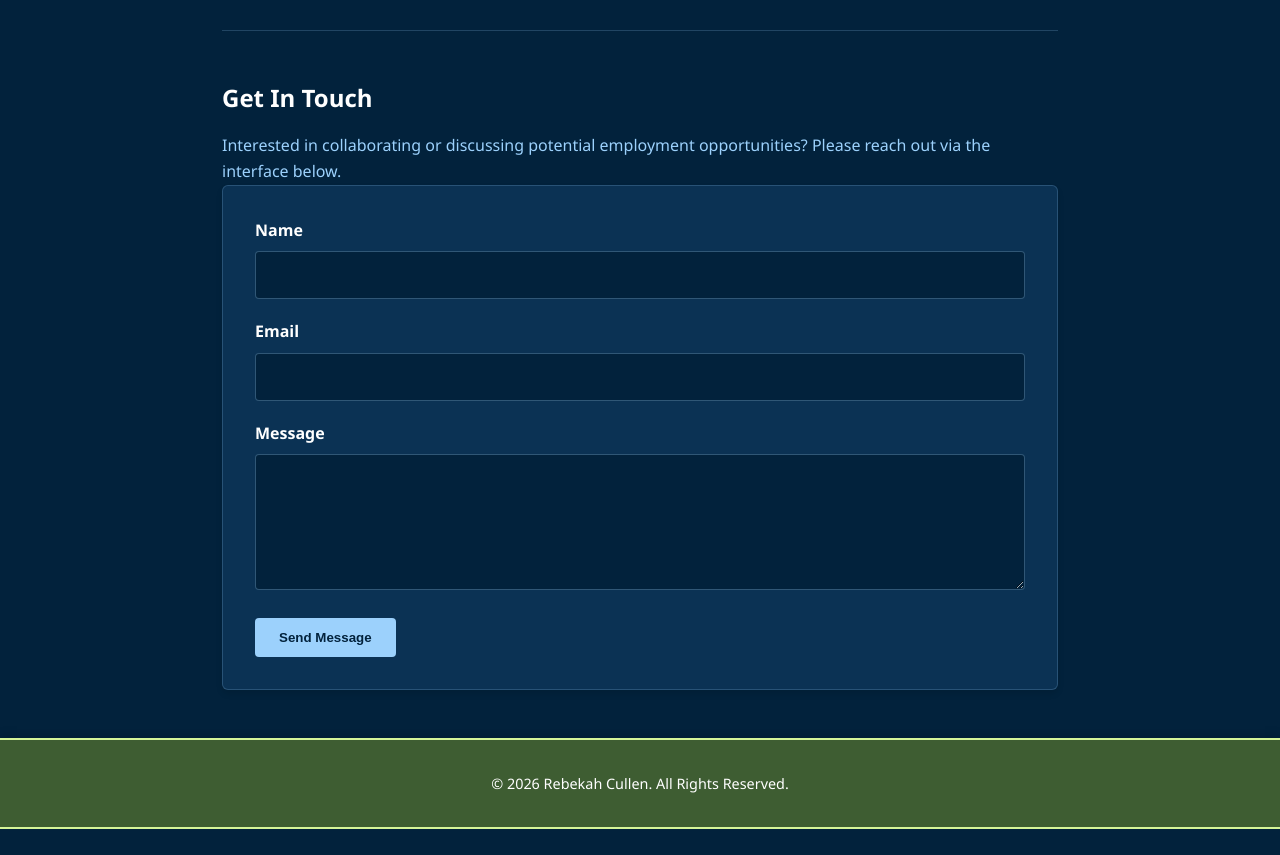
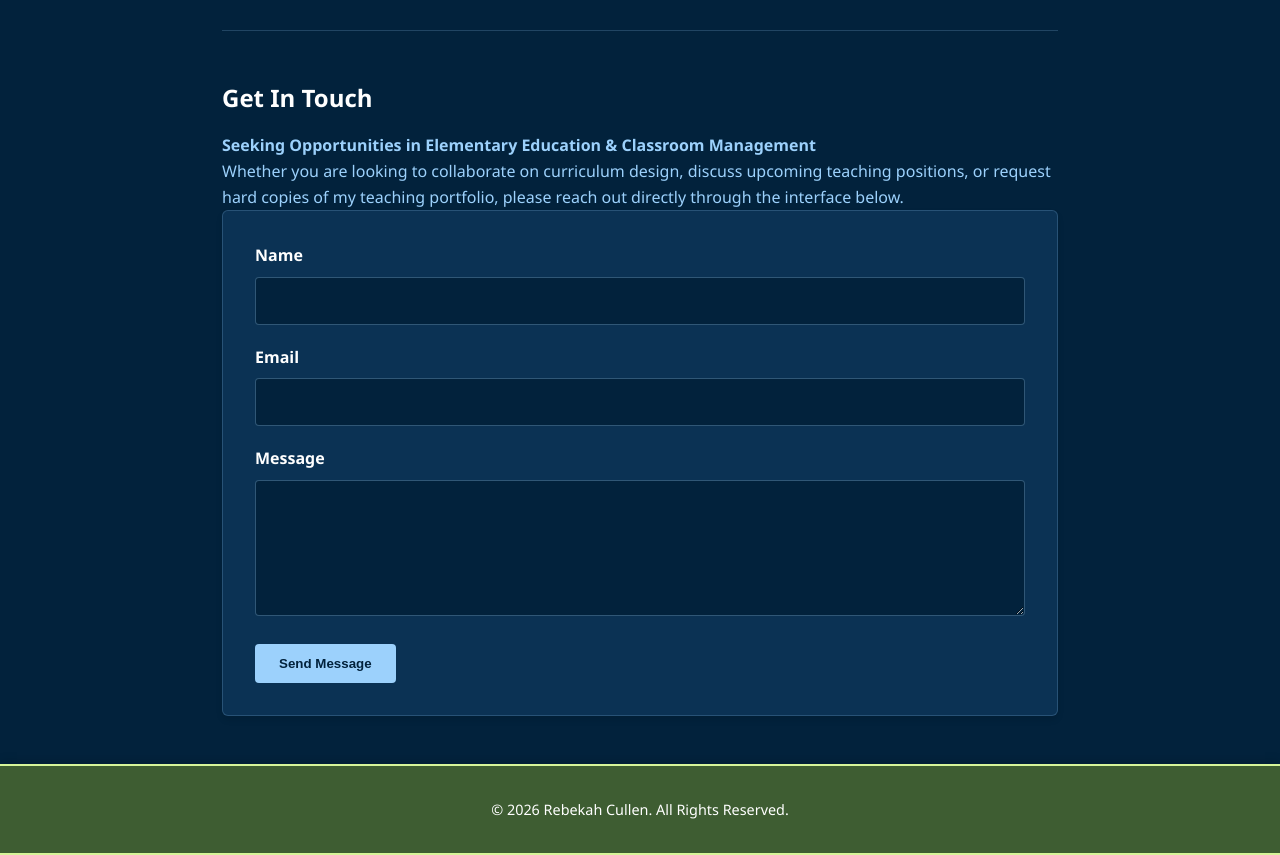
Before and after one commit to cul24002-ai/Rebekah_Portfolio, a plain HTML site: page resume.html in a window 1280 px wide. Shown: the part 920-1775 px from the top of the page. Before the commit the page ends 1749 px from the top, so only its background shows below. Drawn offline with Linux system fonts and the light colour scheme.

Commit message:
Update resume.html

```diff
--- a/resume.html
+++ b/resume.html
@@ -29,9 +29,10 @@
 
         <hr>
 
-        <section class="contact-section">
+          <section class="contact-section">
             <h2>Get In Touch</h2>
-            <p>Interested in collaborating or discussing potential employment opportunities? Please reach out via the interface below.</p>
+                <p class="lead-text"><strong>Seeking Opportunities in Elementary Education & Classroom Management</strong></p>
+                <p>Whether you are looking to collaborate on curriculum design, discuss upcoming teaching positions, or request hard copies of my teaching portfolio, please reach out directly through the interface below.</p>
 
             <!-- Working Formspree Integration Added Below -->
             <form action="https://formspree.io/f/xaqgdggv" method="POST" class="contact-form">
```
